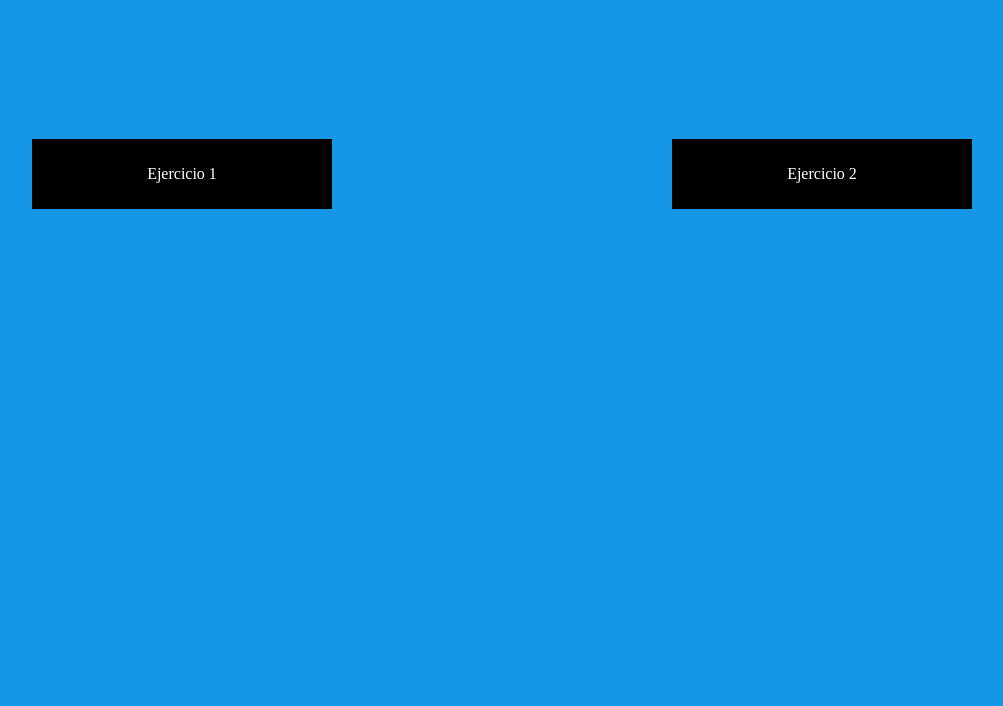
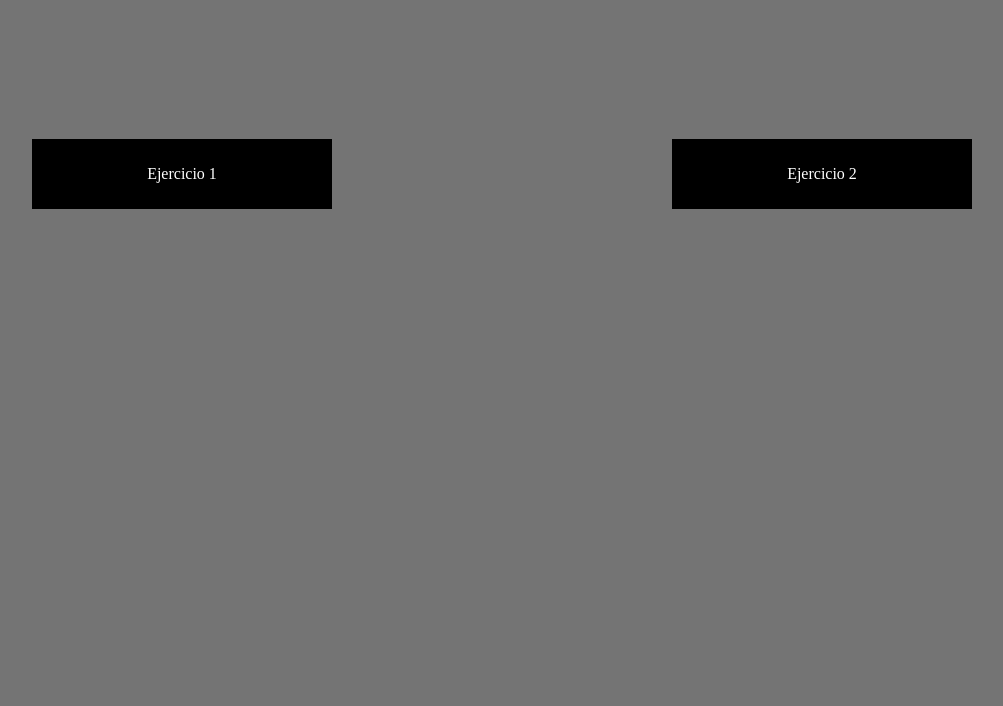
Before and after one commit to charles377/tallerDAW2.io, a plain HTML site: page index.html in a window 1280 px wide. Shown: the part 94-800 px from the top of the page, without its empty margins (138-1141 px from the left). Drawn offline with Linux system fonts and the light colour scheme.

Commit message:
Update style.css

```diff
--- a/css/style.css
+++ b/css/style.css
@@ -4,7 +4,7 @@
   margin: 0;
 }
 body{
-  background: #1597E5;
+  background: #747474;
 }
 
 header{
```
